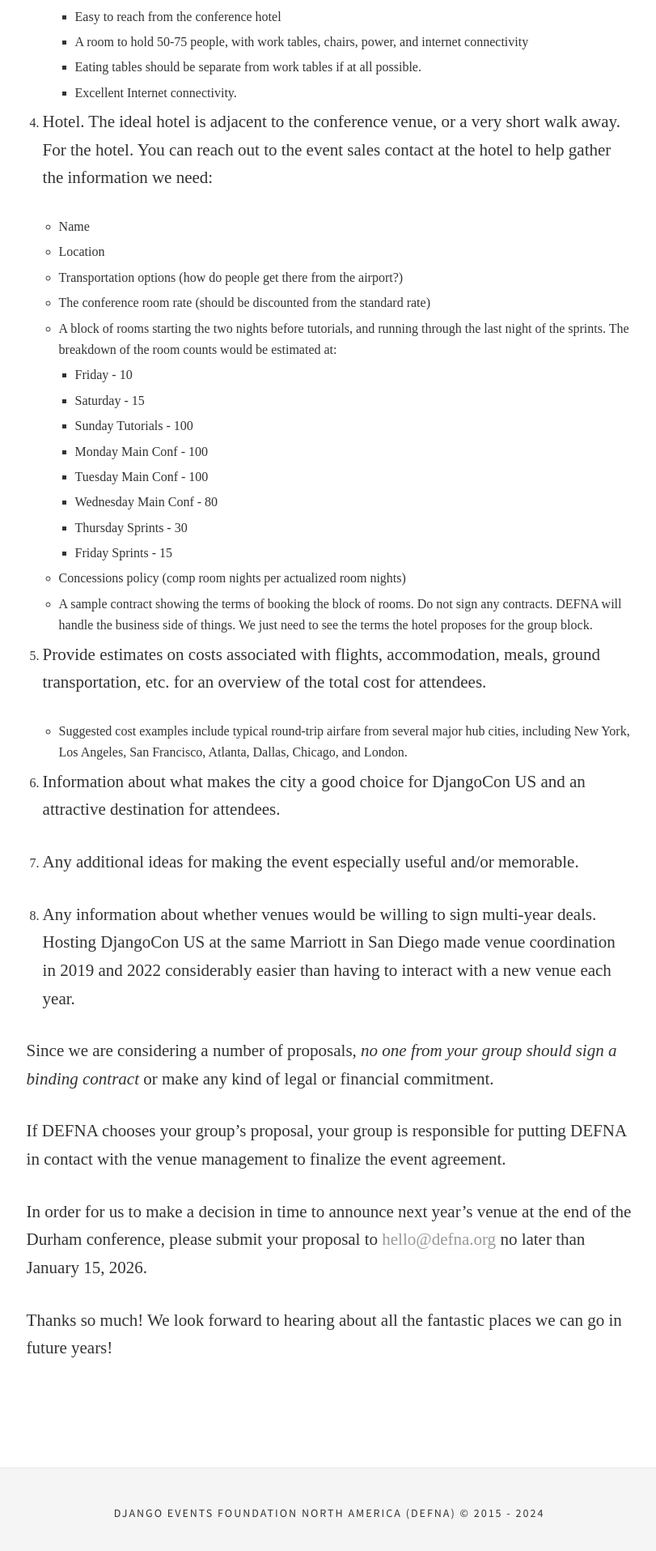
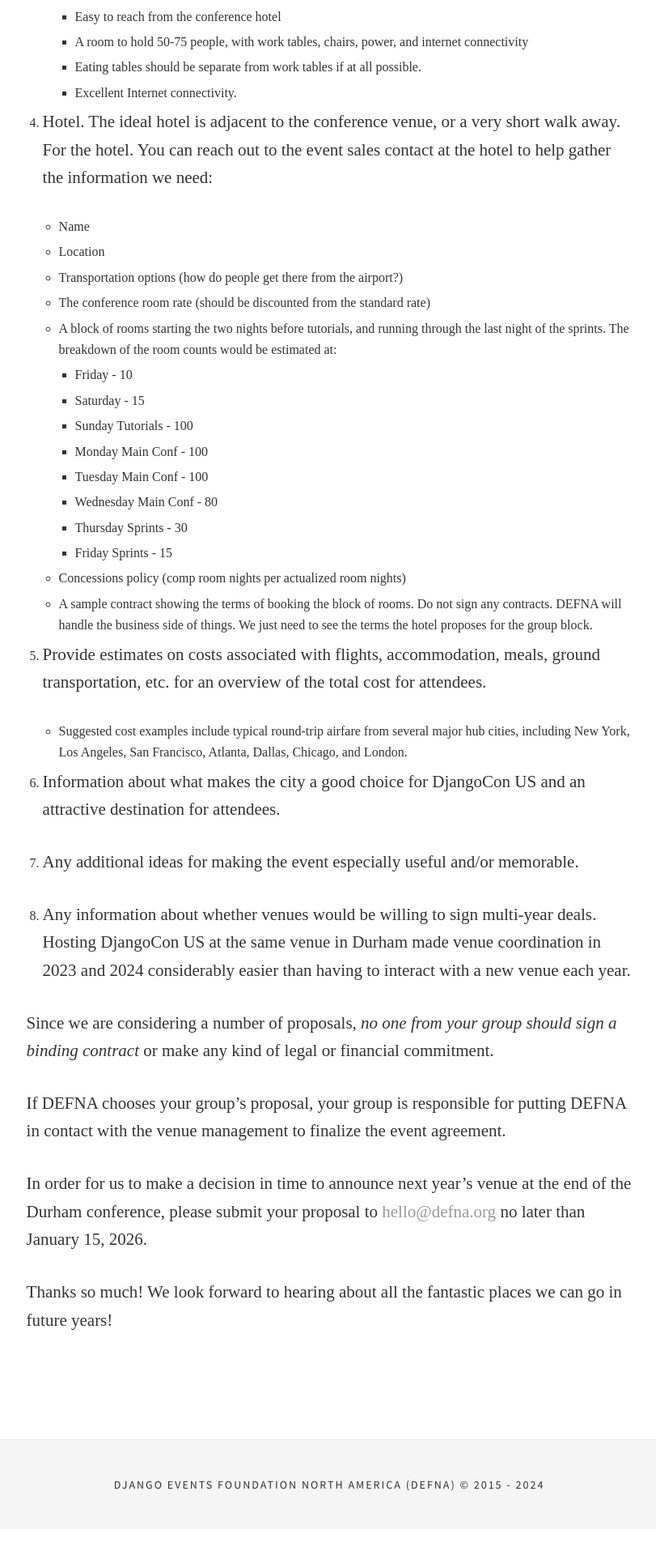
Before and after one commit to DEFNA/defna.org, a Jekyll site: the page built from _posts/2025-09-10-call-for-venue-proposal-2027.md, in a window 1280 px wide. Shown: the part 2854-4769 px from the top of the page at 81% size, without its empty margins (233-1044 px from the left). Built offline with Jekyll 4.4.1, drawn with Linux system fonts in a browser that asks for light colours; some web fonts are replaced.

Commit message:
use a more recent example of repeat venues

```diff
--- a/_posts/2025-09-10-call-for-venue-proposal-2027.md
+++ b/_posts/2025-09-10-call-for-venue-proposal-2027.md
@@ -97,7 +97,7 @@
 
 7. Any additional ideas for making the event especially useful and/or memorable.
 
-8. Any information about whether venues would be willing to sign multi-year deals. Hosting DjangoCon US at the same Marriott in San Diego made venue coordination in 2019 and 2022 considerably easier than having to interact with a new venue each year.
+8. Any information about whether venues would be willing to sign multi-year deals. Hosting DjangoCon US at the same venue in Durham made venue coordination in 2023 and 2024 considerably easier than having to interact with a new venue each year.
 
 Since we are considering a number of proposals, *no one from your group should sign a binding contract* or make any kind of legal or financial commitment.
 
```
